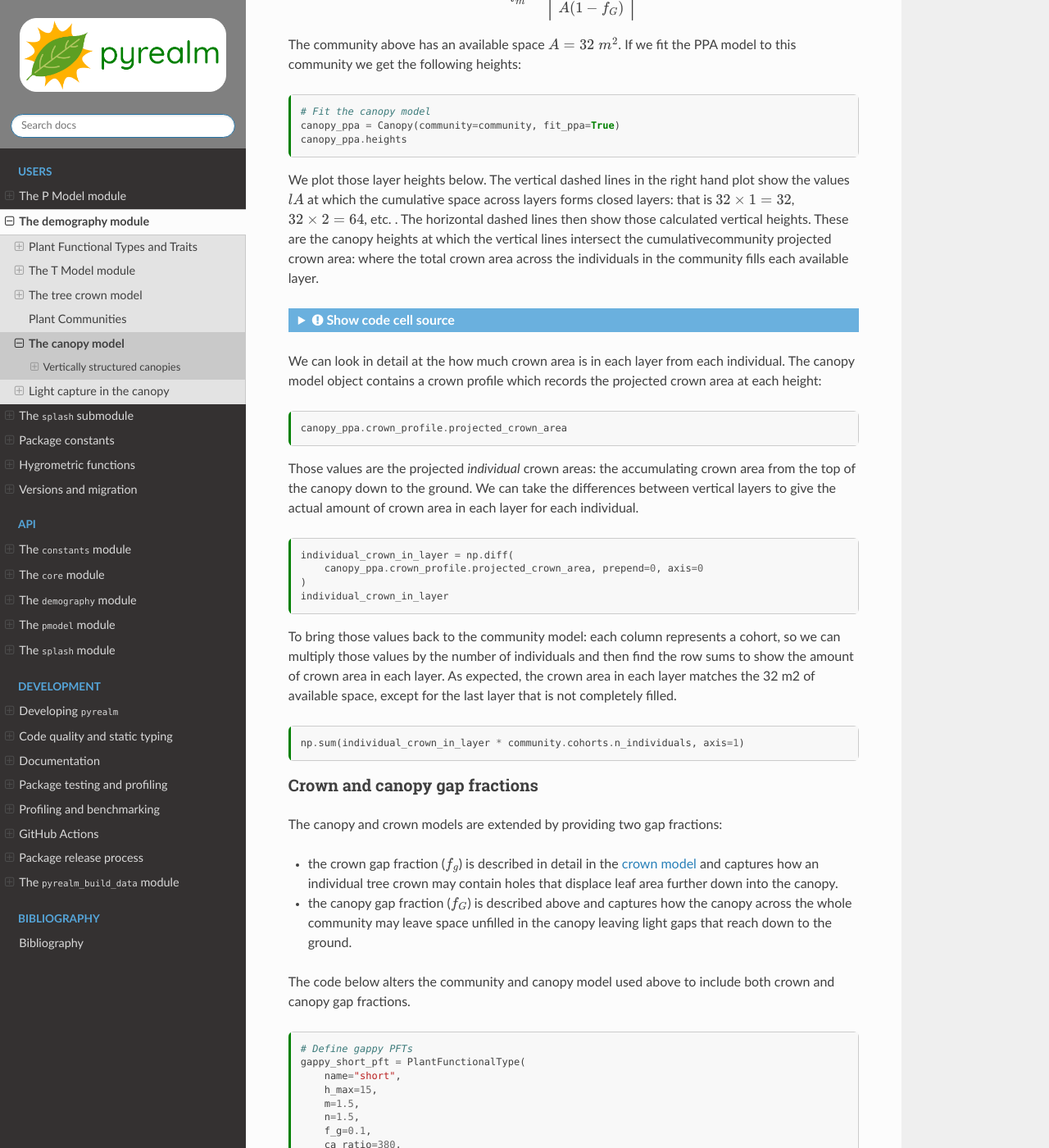
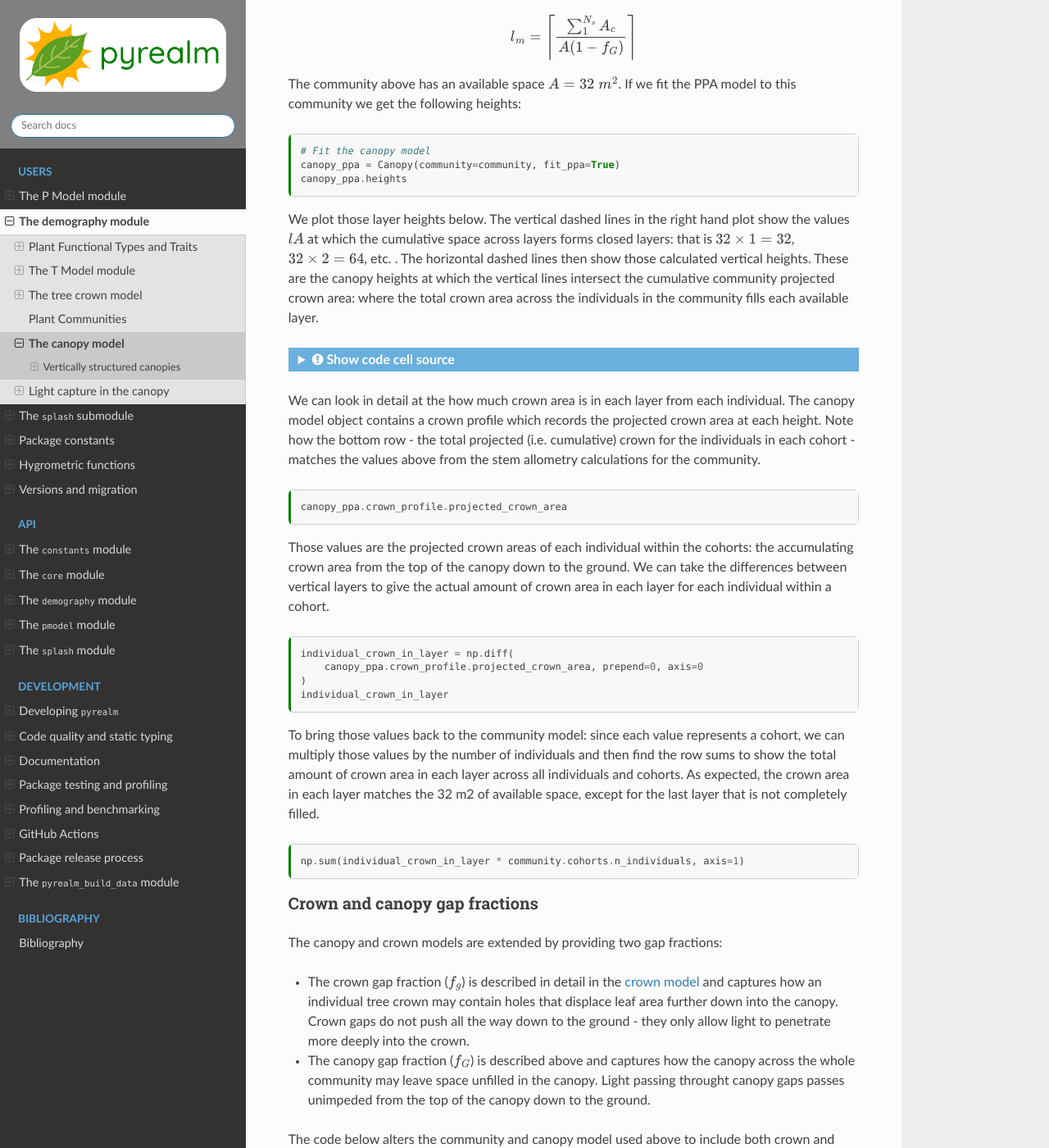
Before and after one commit to ImperialCollegeLondon/pyrealm, a Sphinx documentation site: the page built from docs/source/users/demography/canopy.md, in a window 1280 px wide and 1400 px high, scrolled down 3170 px. Shown: the whole window at 82% size. Built offline with Sphinx 7.4.7 and the Read the Docs theme 3.1.0, drawn with Linux system fonts in a browser that asks for light colours; cross-references to code outside the pages are shown as plain code; some of the changed text lies outside the part shown.

Commit message:
Updates from review

````diff
--- a/docs/source/users/demography/canopy.md
+++ b/docs/source/users/demography/canopy.md
@@ -149,10 +149,10 @@
 total_crown_area
 ```
 
-So, the maximum projected community crown area is around 120 m2. The plot below shows
-how $C_p(z)$ changes with height for this community from zero at the top of the canopy
-to around 120 m2 at ground level. The horizontal dashed lines show the stem heights of
-the individuals, where the crown area of each individual starts contributing to the
+So, the total community crown area is around 120 m2. The plot below shows how $C_p(z)$
+changes with height for this community from zero at the top of the canopy to around 120
+m2 at ground level. The horizontal dashed lines show the stem heights of the
+individuals, where the crown area of each individual starts contributing to the
 community wide projected crown area.
 
 ```{code-cell} ipython3
@@ -237,10 +237,13 @@
 
 The canopy module implements the **perfect plasticity approximation (PPA)** model
 {cite}`purves:2008a` to generate this structure. The PPA model assumes that all the
-individuals within the community are able to plastically arrange their crown at each height
-within the broader canopy of the community to fill available space. When the available
-space ($A$) is filled, crown area lower in the canopy forms another layer until another
-area $A$ is filled and this repeats down to the ground.
+individuals within the community are able to plastically arrange their crown at each
+height within the broader canopy of the community to fill available space. When the
+available horizontal space ($A$) is filled by the cumulative crown area across all
+individuals at a height $z$, that canopy at that height forms a layer that is considered
+"full" (or "closed"). The remaining crown area below this layer then begins to
+accumulate into a new layer. This process repeats downward until the entire canopy
+structure is formed down to the ground.
 
 To fit this model, we need to find the heights $z^*_l$ at which the projected community
 crown area occupies multiples of the available area $A$. This gives the heights at which
@@ -288,8 +291,8 @@
 the values $lA$ at which the cumulative space across layers forms closed layers: that is
 $32 \times 1 = 32$, $32 \times 2 = 64$, etc. . The horizontal dashed lines then show
 those calculated vertical heights. These are the canopy heights at which the vertical
-lines intersect the cumulativecommunity projected crown area: where the total crown area
-across the individuals in the community fills each available layer.
+lines intersect the cumulative community projected crown area: where the total crown
+area across the individuals in the community fills each available layer.
 
 ```{code-cell} ipython3
 :tags: [hide-input]
@@ -331,16 +334,18 @@
 
 We can look in detail at the how much crown area is in each layer from each individual.
 The canopy model object contains a crown profile which records the projected crown
-area at each height:
+area at each height. Note how the bottom row - the total projected (i.e. cumulative)
+crown for the individuals in each cohort - matches the values above from the stem
+allometry calculations for the community.
 
 ```{code-cell} ipython3
 canopy_ppa.crown_profile.projected_crown_area
 ```
 
-Those values are the projected *individual* crown areas: the accumulating crown area
-from the top of the canopy down to the ground. We can take the differences between
-vertical layers to give the actual amount of crown area in each layer for each
-individual.
+Those values are the projected crown areas of each individual within the cohorts: the
+accumulating crown area from the top of the canopy down to the ground. We can take the
+differences between vertical layers to give the actual amount of crown area in each
+layer for each individual within a cohort.
 
 ```{code-cell} ipython3
 individual_crown_in_layer = np.diff(
@@ -349,11 +354,11 @@
 individual_crown_in_layer
 ```
 
-To bring those values back to the community model: each column represents a cohort, so
-we can multiply those values by the number of individuals and then find the row sums
-to show the amount of crown area in each layer. As expected, the crown area in each
-layer matches the 32 m2 of available space, except for the last layer that is not
-completely filled.
+To bring those values back to the community model: since each value represents a cohort,
+we can multiply those values by the number of individuals and then find the row sums to
+show the total amount of crown area in each layer across all individuals and cohorts. As
+expected, the crown area in each layer matches the 32 m2 of available space, except for
+the last layer that is not completely filled.
 
 ```{code-cell} ipython3
 np.sum(individual_crown_in_layer * community.cohorts.n_individuals, axis=1)
@@ -363,12 +368,13 @@
 
 The canopy and crown models are extended by providing two gap fractions:
 
-* the crown gap fraction ($f_g$) is described in detail in the [crown
+* The crown gap fraction ($f_g$) is described in detail in the [crown
   model](./crown.md) and captures how an individual tree crown may contain holes that
-  displace leaf area further down into the canopy.
-* the canopy gap fraction ($f_G$) is described above and captures how the canopy across
-  the whole community may leave space unfilled in the canopy leaving light gaps that
-  reach down to the ground.
+  displace leaf area further down into the canopy. Crown gaps do not push all the way
+  down  to the ground - they only allow light to penetrate more deeply into the crown.
+* The canopy gap fraction ($f_G$) is described above and captures how the canopy across
+  the whole community may leave space unfilled in the canopy. Light passing throught
+  canopy gaps passes unimpeded from the top of the canopy down to the ground.
 
 The code below alters the community and canopy model used above to include both crown
 and canopy gap fractions.
````
Also changed, not shown: other parts of docs/source/users/demography/canopy.md (+3 -3 lines), docs/source/users/demography/crown.md (+9 -1 lines), docs/source/users/demography/light_capture.md (+12 -8 lines).
